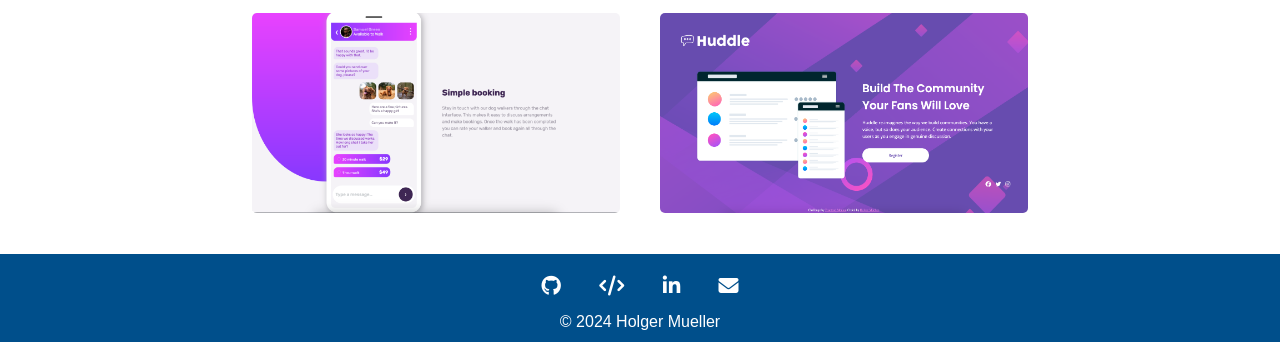
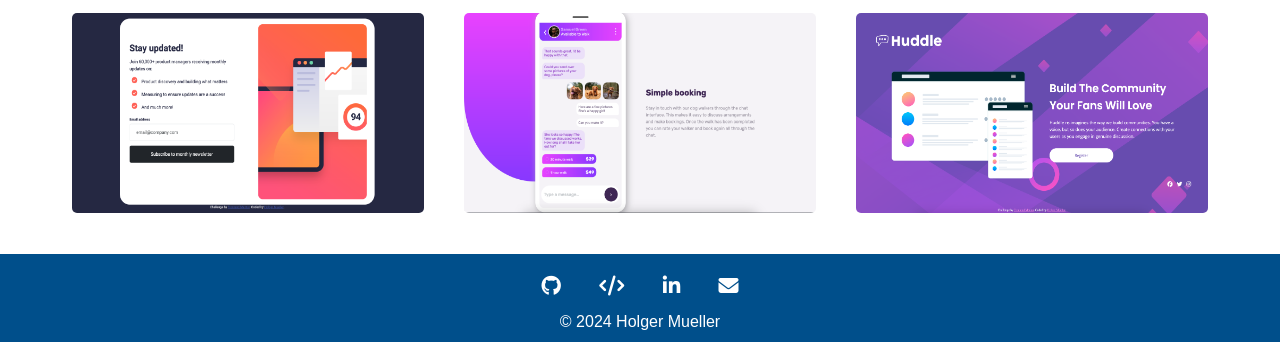
Before and after one commit to Holgermueller/Portfolio, a website: page index.html in a window 1280 px wide. Shown: the part 4115-4457 px from the top of the page. Drawn offline with nearby package versions, Linux system fonts and the light colour scheme.

Commit message:
added another project to portfolio

```diff
--- a/index.html
+++ b/index.html
@@ -213,6 +213,15 @@
         <div class="flex-container row">
           <div class="col">
             <img
+              src="images/newslettersignup.png"
+              alt="screenshot of newsletter form"
+              width="100%"
+              height="200"
+            />
+          </div>
+
+          <div class="col">
+            <img
               src="images/chatapp.png"
               alt="screen shot of chat app"
               width="100%"
```
Also changed, not shown: images/newslettersignup.png (added).
